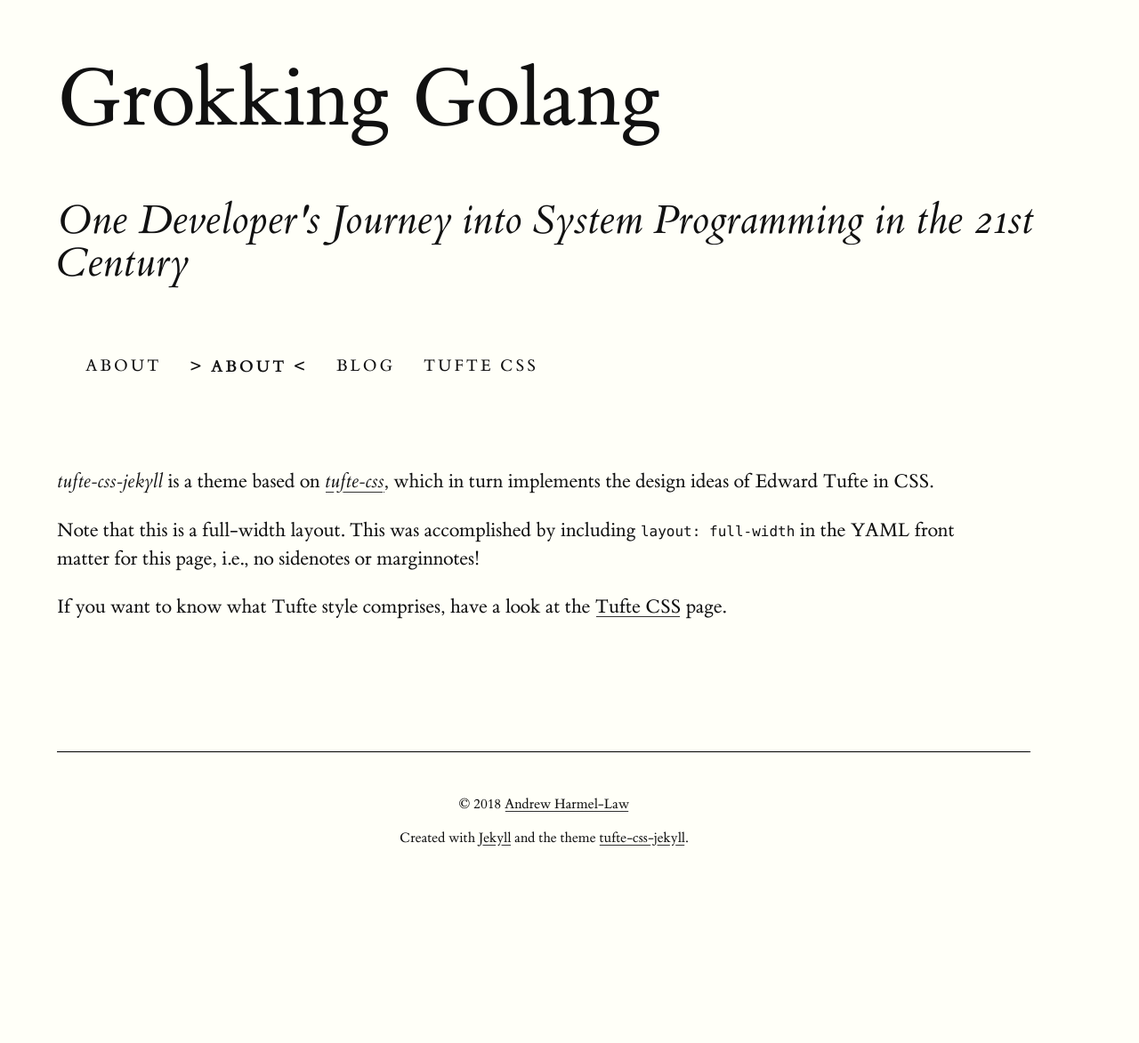
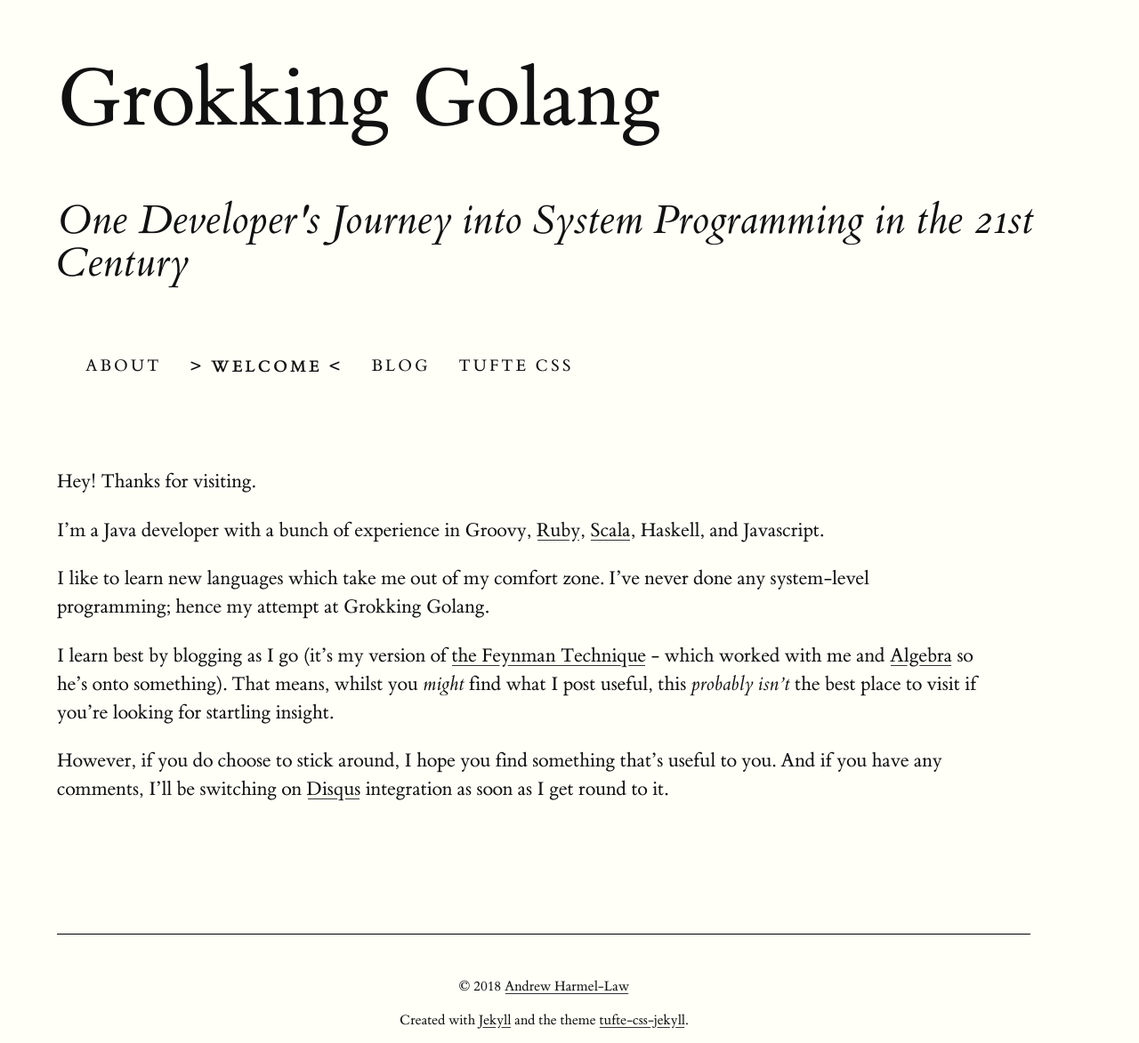
Before and after one commit to grokkinkotlin/grokkinkotlin.github.com, a Jekyll site: the page built from index.md, in a window 1280 px wide. Shown: the whole page at 89% size. Built offline with Jekyll 4.4.1, drawn with Linux system fonts in a browser that asks for light colours; before the commit the page ends 968 px from its top, so only the background shows below that.

Commit message:
Commit changes in src

````diff
--- a/index.md
+++ b/index.md
@@ -1,11 +1,15 @@
 ---
 layout: full-width
-title: About
+title: Welcome
 weight: 1
 ---
 
-*tufte-css-jekyll* is a theme based on [*tufte-css*](https://github.com/edwardtufte/tufte-css), which in turn implements the design ideas of Edward Tufte in CSS.
+Hey!  Thanks for visiting.
 
-Note that this is a full-width layout. This was accomplished by including ```layout: full-width``` in the YAML front matter for this page, i.e., no sidenotes or marginnotes!
+I'm a Java developer with a bunch of experience in Groovy, [Ruby](https://rubyeyeforthejavaguy.blogspot.com/), [Scala](https://scalaeyeforthejavaguy.blogspot.com/), Haskell, and Javascript.
 
-If you want to know what Tufte style comprises, have a look at the [Tufte CSS](./page/) page.
+I like to learn new languages which take me out of my comfort zone.  I've never done any system-level programming; hence my attempt at Grokking Golang.
+
+I learn best by blogging as I go (it's my version of [the Feynman Technique](https://twitter.com/ProfFeynman/status/1076294048837758977) - which worked with me and [Algebra](https://andrewharmellaw.github.io) so he's onto something).  That means, whilst you _might_ find what I post useful, this _probably isn't_ the best place to visit if you're looking for startling insight.
+
+However, if you do choose to stick around, I hope you find something that's useful to you.  And if you have any comments, I'll be switching on [Disqus](http://Disqus.com) integration as soon as I get round to it.
````
